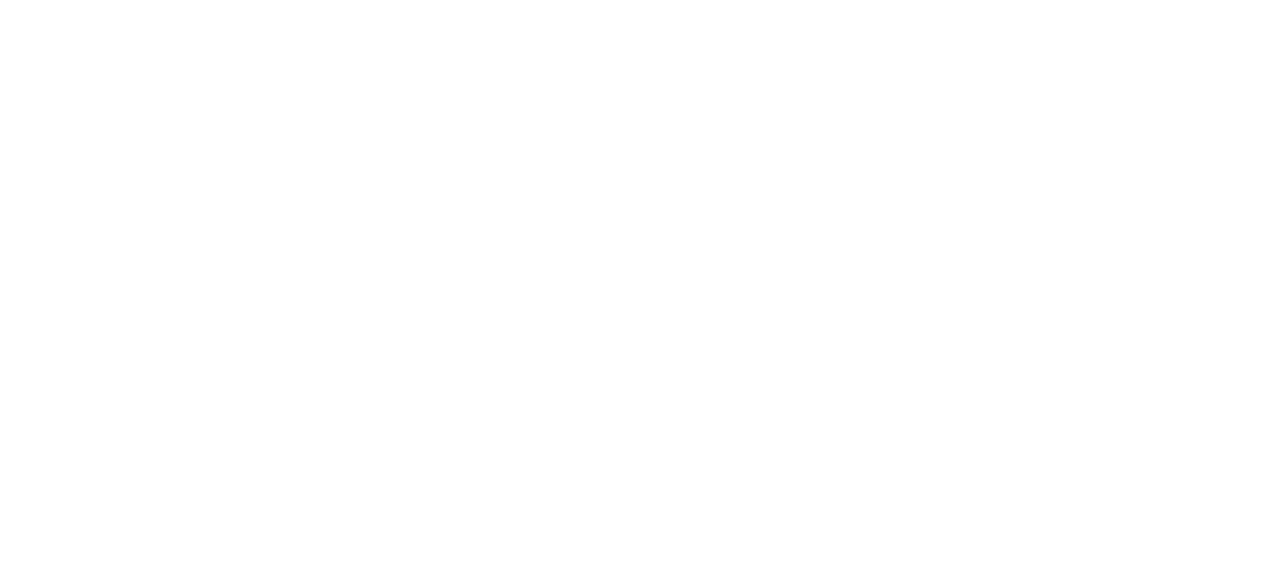
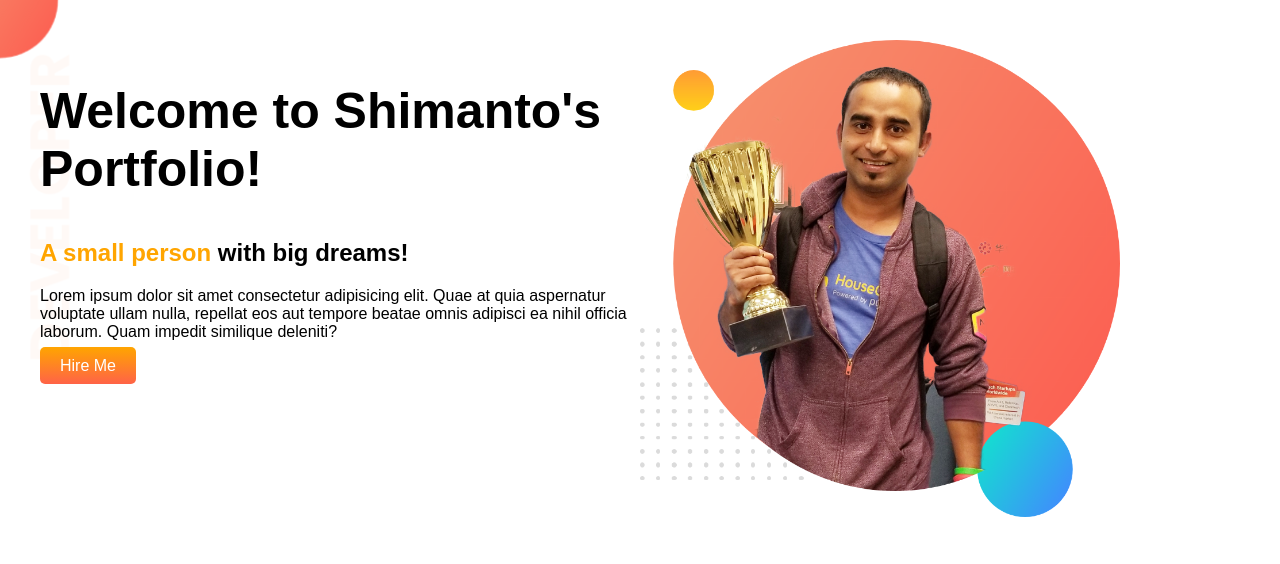
Before and after one commit to Shimanta12/html-css-portfolio, a plain HTML site: page index.html in a window 1280 px wide. Drawn offline with Linux system fonts and the light colour scheme; a web font is replaced by a local one.

Commit message:
top banner added

```diff
--- a/index.html
+++ b/index.html
@@ -5,10 +5,28 @@
     <meta charset="UTF-8">
     <meta http-equiv="X-UA-Compatible" content="IE=edge">
     <meta name="viewport" content="width=device-width, initial-scale=1.0">
+    <link rel="preconnect" href="https://fonts.googleapis.com">
+    <link rel="preconnect" href="https://fonts.gstatic.com" crossorigin>
+    <link href="https://fonts.googleapis.com/css2?family=Otomanopee+One&display=swap" rel="stylesheet">
+    <link rel="stylesheet" href="style.css">
     <title>Shimanto's Portfolio</title>
 </head>
 
 <body>
+    <section class="top-banner flexible-container">
+        <div class="half-width">
+            <h1>Welcome to Shimanto's Portfolio!</h1>
+            <h2><span class="orange-color">A small person</span> with big dreams!</h2>
+            <p>Lorem ipsum dolor sit amet consectetur adipisicing elit. Quae at quia aspernatur voluptate ullam nulla,
+                repellat eos aut tempore beatae omnis adipisci ea nihil officia laborum. Quam impedit similique
+                deleniti?
+            </p>
+            <a class="link-button" href="#" target="_blank">Hire Me</a>
+        </div>
+        <div class="half-width">
+            <img src="images/jhankar.png" alt="">
+        </div>
+    </section>
 
 </body>
 
--- a/style.css
+++ b/style.css
@@ -0,0 +1,31 @@
+body{
+    font-family: 'Otomanopee One', sans-serif;
+    margin: 0;
+}
+h1{
+    font-size: 50px;
+}
+.orange-color{
+    color: orange;
+}
+.top-banner{
+    padding: 40px;
+    background-image: url(images/top-banner.png);
+    background-repeat: no-repeat;
+}
+.flexible-container{
+    display: flex;
+}
+.half-width{
+    width: 50%;
+}
+div img{
+    width: 80%;
+}
+.link-button{
+    text-decoration: none;
+    background-image: linear-gradient(orange,tomato);
+    color: white;
+    padding: 10px 20px;
+    border-radius: 5px;
+}
```
